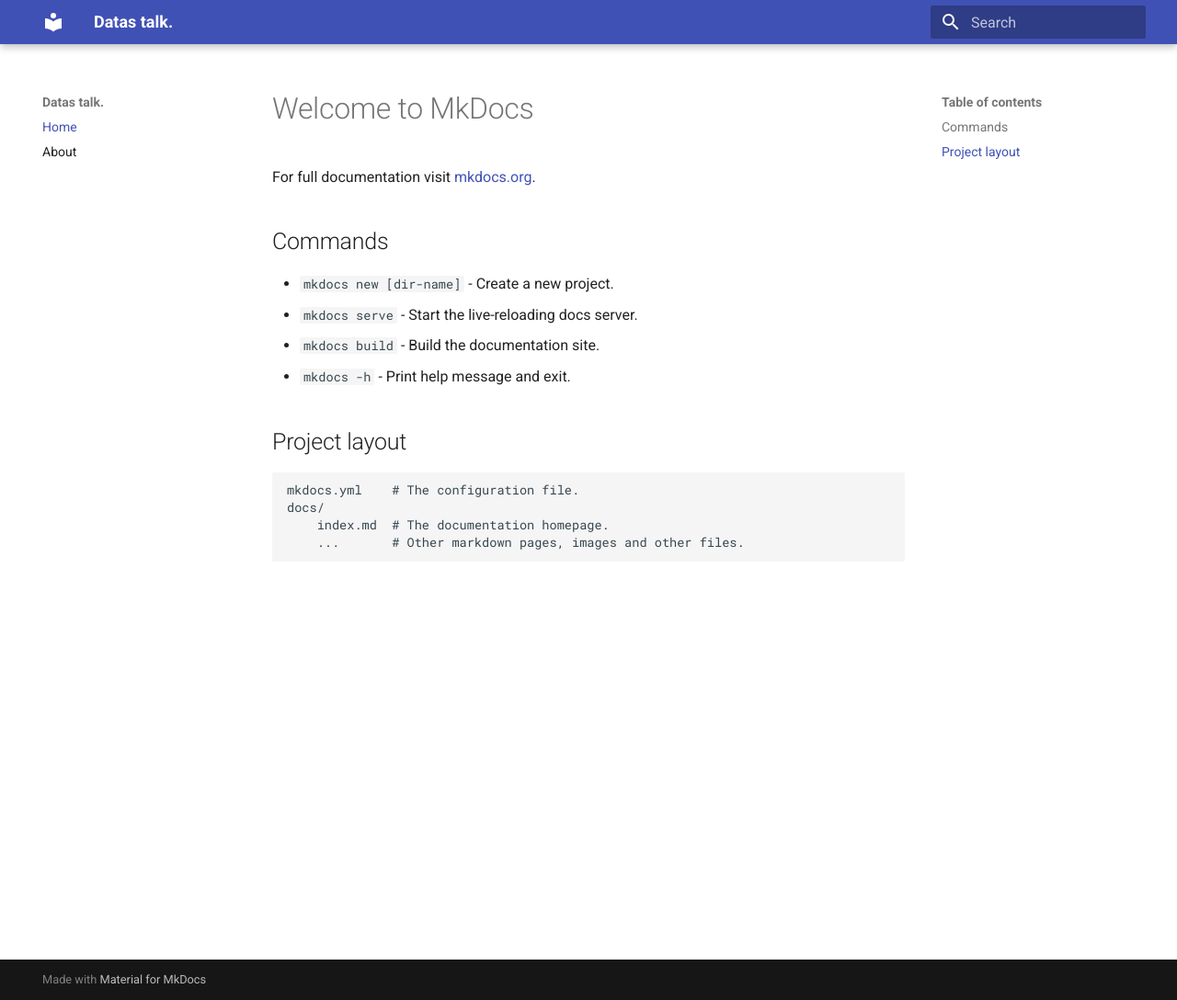
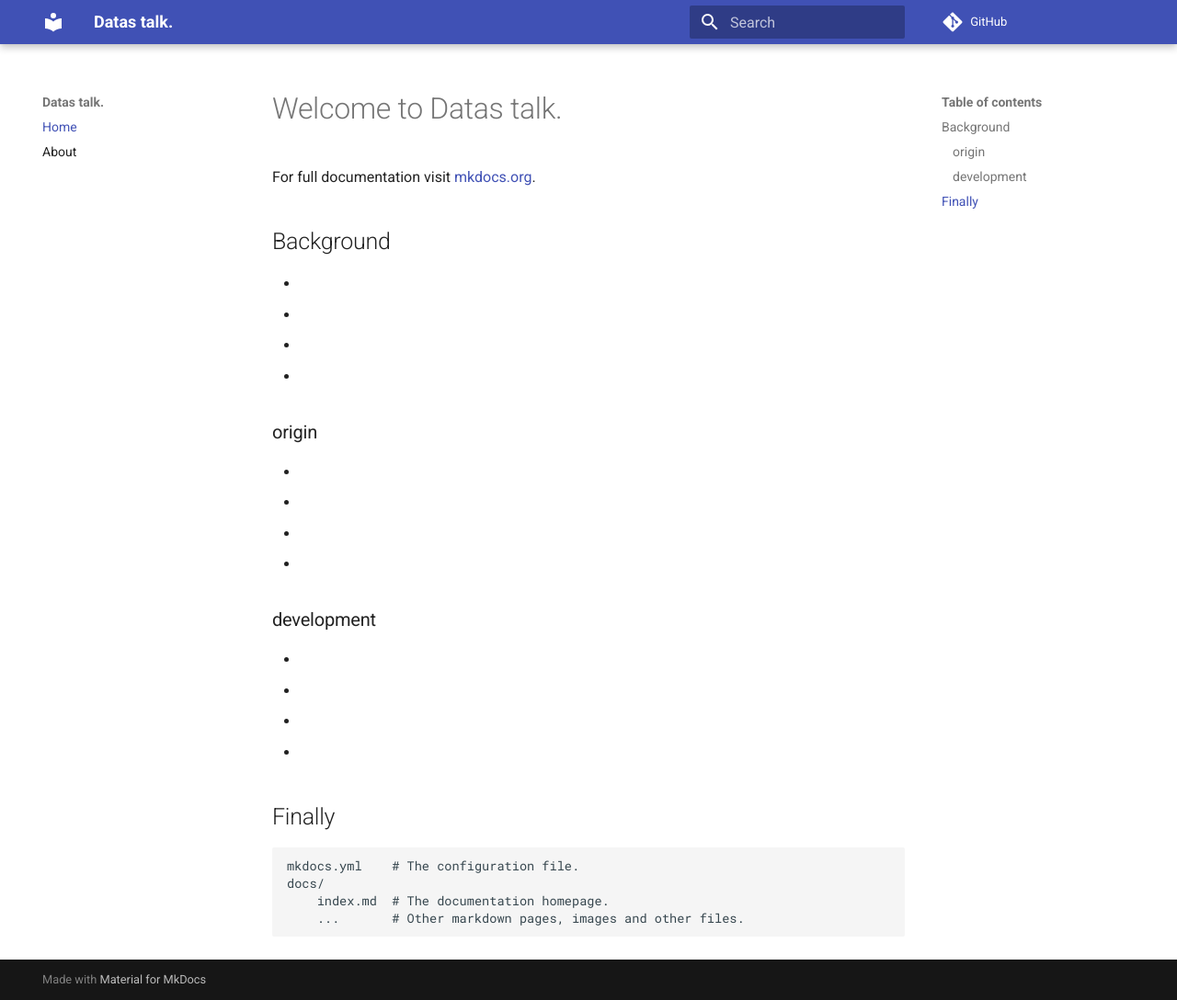
Before and after one commit to coliaxu/Datalk, an MkDocs documentation site: the page built from docs/index.md, in a window 1280 px wide and 1088 px high. Shown: the whole window at 92% size. Built offline with MkDocs 1.6.1 and Material for MkDocs 9.7.7, drawn with Linux system fonts in a browser that asks for light colours; comment, search, counter and statistics services are not loaded.

Commit message:
change the site_url

```diff
--- a/docs/index.md
+++ b/docs/index.md
@@ -1,15 +1,24 @@
-# Welcome to MkDocs
+# Welcome to Datas talk.
 
 For full documentation visit [mkdocs.org](https://www.mkdocs.org).
 
-## Commands
+## Background
+*
+*
+*
+*
+### origin
+*
+*
+*
+*
+### development
+*
+*
+*
+*
 
-* `mkdocs new [dir-name]` - Create a new project.
-* `mkdocs serve` - Start the live-reloading docs server.
-* `mkdocs build` - Build the documentation site.
-* `mkdocs -h` - Print help message and exit.
-
-## Project layout
+## Finally
 
     mkdocs.yml    # The configuration file.
     docs/
--- a/mkdocs.yml
+++ b/mkdocs.yml
@@ -1,4 +1,8 @@
 site_name: Datas talk.
+site_url: https://coliaxu.github.io/Datalk
+
+repo_url: https://github.com/coliaxu/Datalk
+
 
 nav:
     - Home: index.md
```
